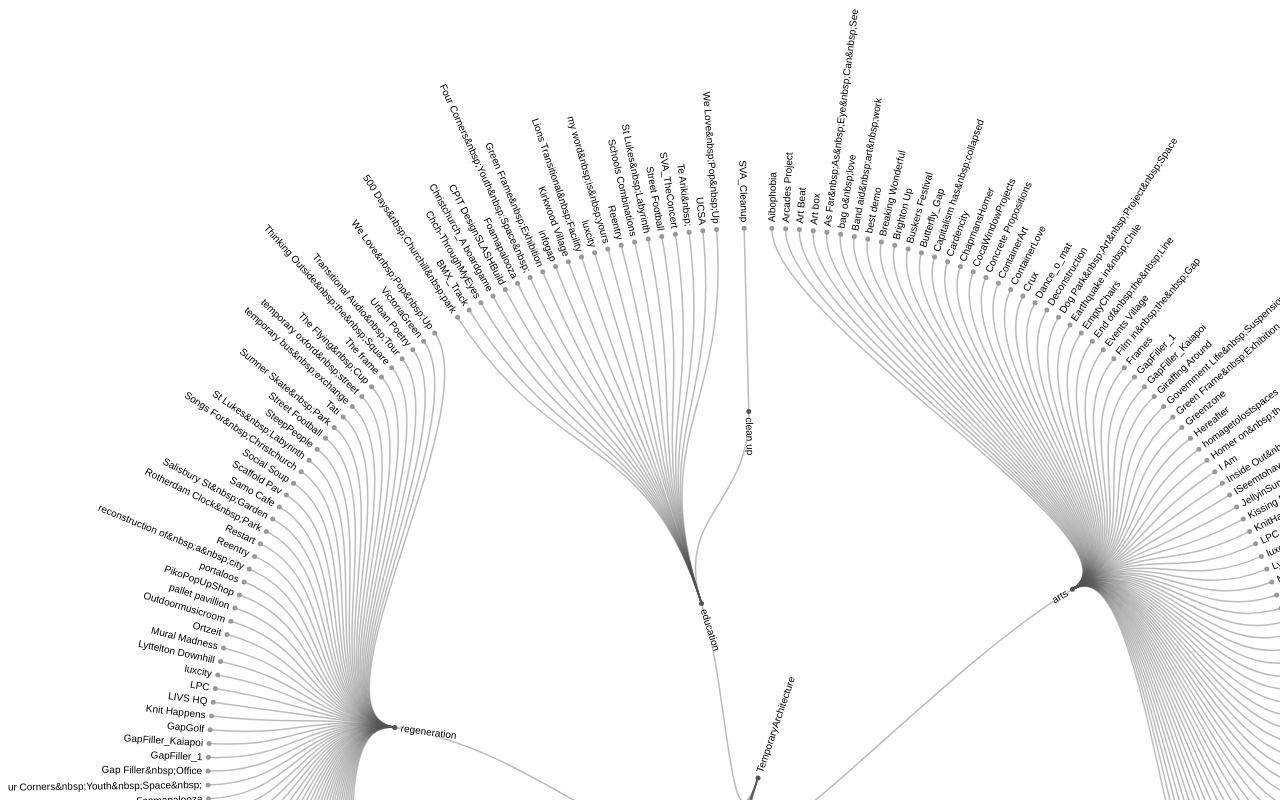
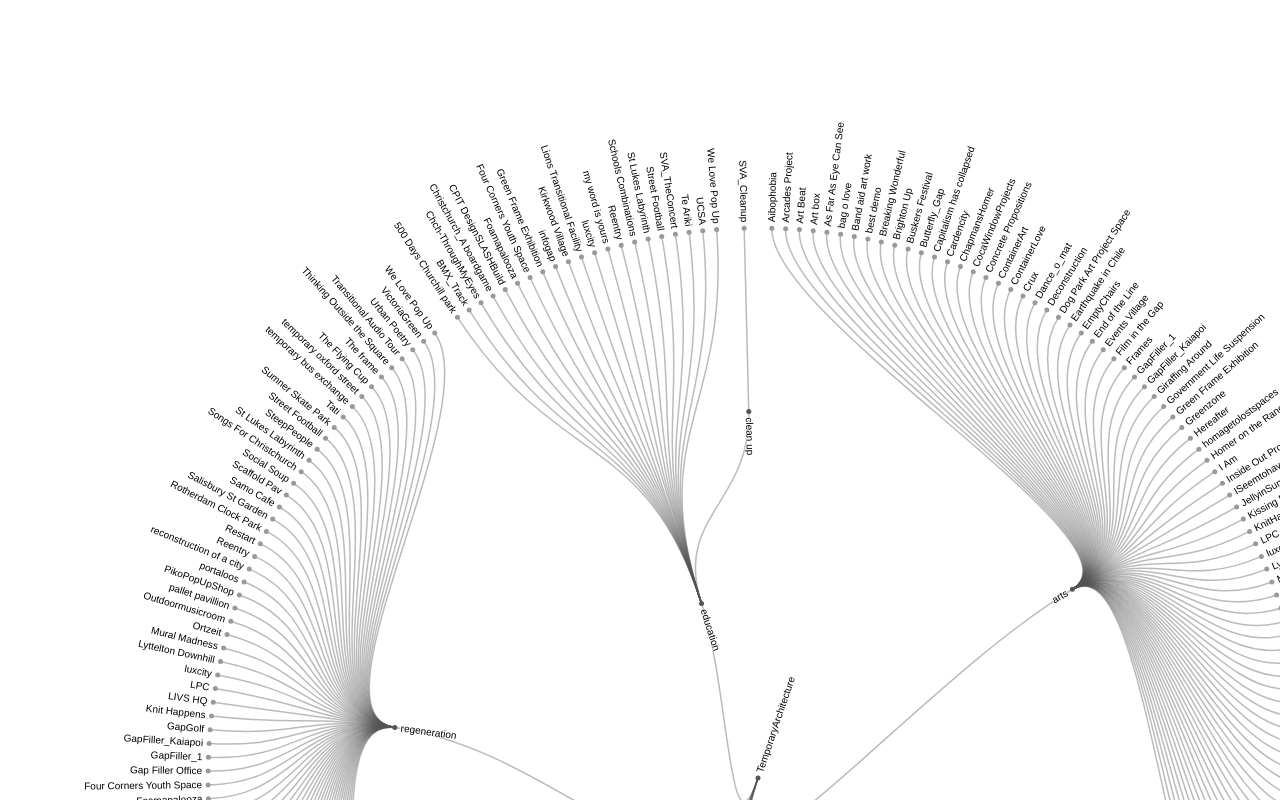
Before and after one commit to mrbarnabyb/dendogram_sept, a plain HTML site: page index.html in a window 1280 px wide. Shown: the top 800 px of the page. Drawn offline with nearby package versions, Linux system fonts and the light colour scheme.

Commit message:
enable global replace

```diff
--- a/index.html
+++ b/index.html
@@ -76,7 +76,7 @@ d3.csv("flare-porridge.csv", function(error, data) {
       .attr("x", function(d) { return d.x < 180 === !d.children ? 6 : -6; })
       .style("text-anchor", function(d) { return d.x < 180 === !d.children ? "start" : "end"; })
       .attr("transform", function(d) { return "rotate(" + (d.x < 180 ? d.x - 90 : d.x + 90) + ")"; })
-      .text(function(d) { return (d.id.substring(d.id.lastIndexOf(".") + 1)).replace("&nbsp;", " "); });
+      .text(function(d) { return (d.id.substring(d.id.lastIndexOf(".") + 1)).replace(/&nbsp;/g, " "); });
 });
 
 function project(x, y) {
```
